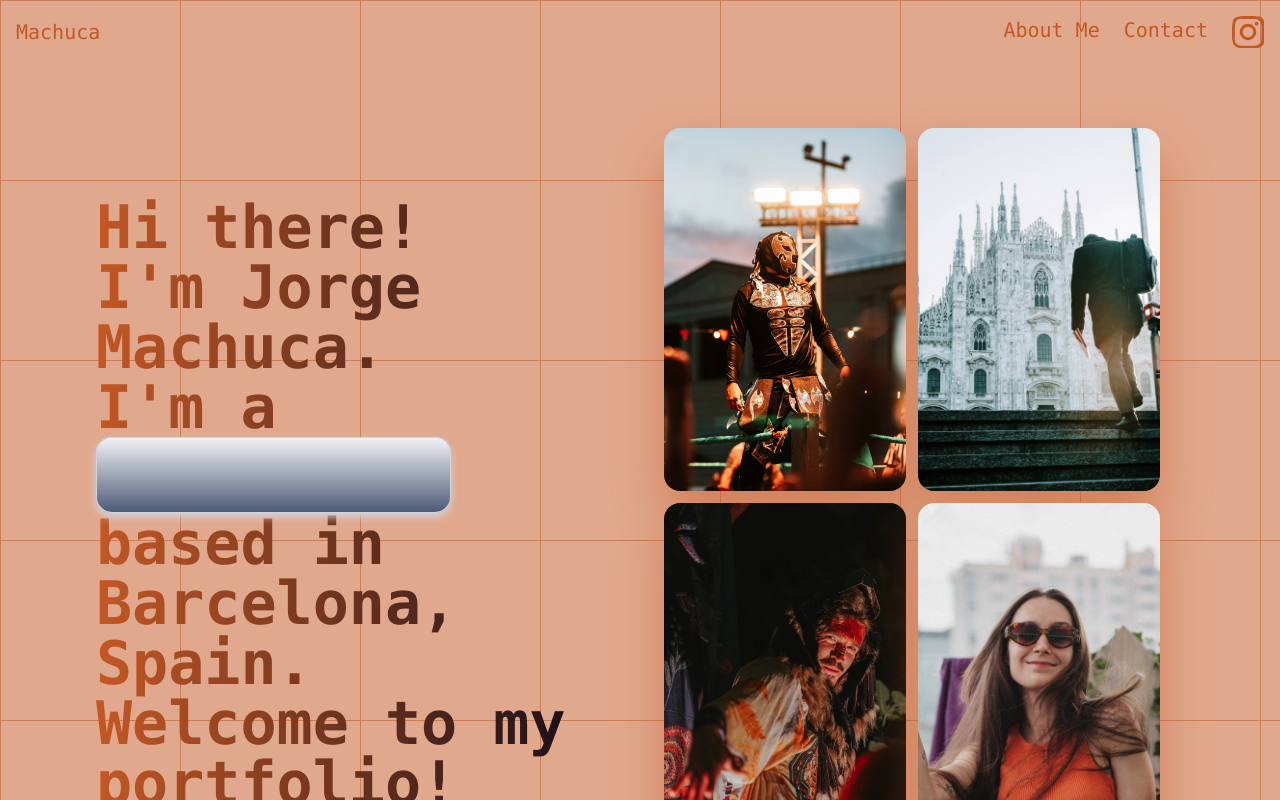
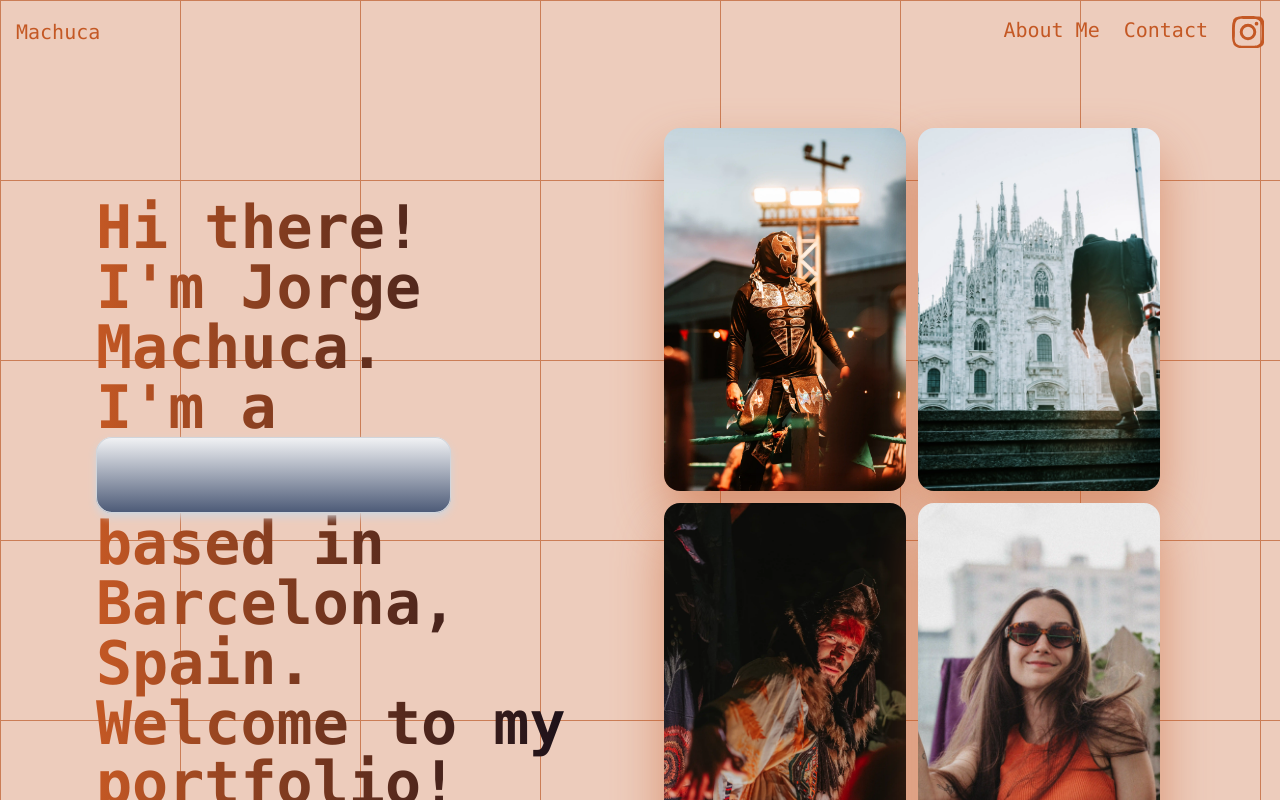
Before and after one commit to Machvca/portfoliophotos, a Next.js app: page / in a window 1280 px wide. Shown: the top 800 px of the page. Built offline with nearby package versions, Linux system fonts and the light colour scheme; what @midudev/tailwind-animations would draw is missing.

Commit message:
colors again

```diff
--- a/app/layout.tsx
+++ b/app/layout.tsx
@@ -28,7 +28,7 @@ export default function RootLayout({
   return (
     <html lang="en" className="scroll-smooth" suppressHydrationWarning>
       <body
-        className={`${roboto.variable} font-mono antialiased flex flex-col min-h-screen bg-terracota/40`}
+        className={`${roboto.variable} font-mono antialiased flex flex-col min-h-screen `}
       >
         <Navbar />
         <main className="">{children}</main>
--- a/app/sections/Hero.tsx
+++ b/app/sections/Hero.tsx
@@ -35,7 +35,7 @@ export function Hero() {
   ];
 
   return (
-    <section className="relative w-full overflow-hidden md:px-24 bg-terracota/20  ">
+    <section className="relative w-full overflow-hidden md:px-24 bg-terracota/30  ">
       <div
         className={cn(
           "absolute inset-0 h-full",
```
